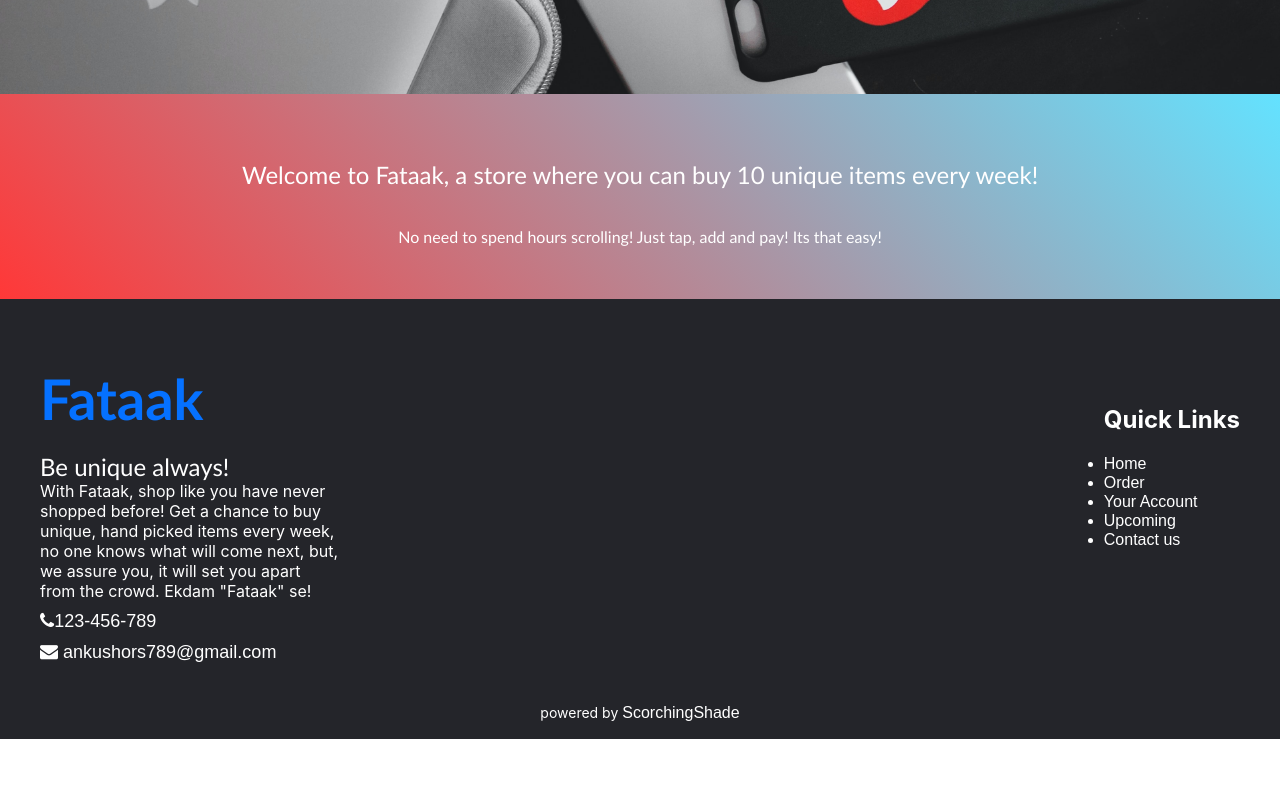
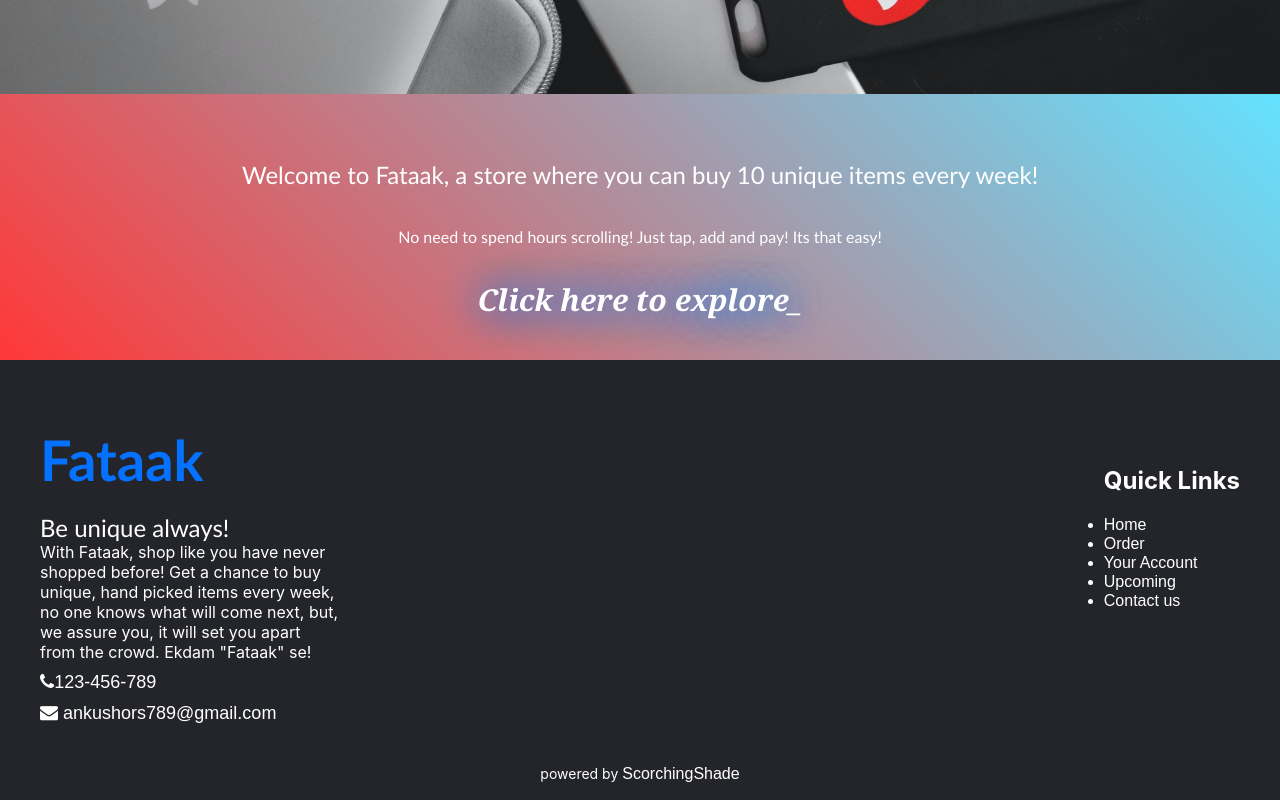
Before and after one commit to ScorchingShade/Fataak, a React (Create React App) app: page / in a window 1280 px wide. Shown: the part 824-1624 px from the top of the page. Before the commit the page ends 1563 px from the top, so only its background shows below. Built offline with nearby package versions, Linux system fonts and the light colour scheme.

Commit message:
resolved some bugs , added a css button to move to next page

```diff
--- a/src/components/Footer.js
+++ b/src/components/Footer.js
@@ -1,6 +1,7 @@
 import React from 'react'
 
 function Footer() {
+    let url="";
     return (
         <div>
             <footer className="footer__dark" style={{padding:"1.3%"}}>
@@ -31,11 +32,11 @@ function Footer() {
                             <h2 className="footer__item-title">Quick Links</h2>
                             <br></br>
                             <ul className="footer__item-list">
-                                <li><a className="footer__item-link" href="#">Home</a></li>
-                                <li><a className="footer__item-link" href="#">Order</a></li>
-                                <li><a className="footer__item-link" href="#">Your Account</a></li>
-                                <li><a className="footer__item-link" href="#">Upcoming</a></li>
-                                <li><a className="footer__item-link" href="#">Contact us</a></li>
+                                <li><a className="footer__item-link" href={url}>Home</a></li>
+                                <li><a className="footer__item-link" href={url}>Order</a></li>
+                                <li><a className="footer__item-link" href={url}>Your Account</a></li>
+                                <li><a className="footer__item-link" href={url}>Upcoming</a></li>
+                                <li><a className="footer__item-link" href={url}>Contact us</a></li>
                             </ul>
                         </div>
 
--- a/src/components/LandingPage.js
+++ b/src/components/LandingPage.js
@@ -14,16 +14,16 @@ function LandingPage() {
             <p className="disp-sm" style={{textAlign:"center"}}>10 items, 7 days, best prices always!</p>
             <div className="glow-position">
                 <ul className="ul-move tooltip">
-                    <li className="tooltip-1"><a href={url}><i className="fa fa-home" aria-hidden="true"></i></a>
+                    <li className="tooltip-1"><a href={url}><i className="fa fa-home" aria-hidden="true"></i> </a>
                     <span className="tooltiptext">Home</span>
                     </li>
-                    <li className="tooltip-2"><a href={url}><i className="fa fa-user-circle" aria-hidden="true"></i></a>
+                    <li className="tooltip-2"><a href={url}><i className="fa fa-user-circle" aria-hidden="true"></i> </a>
                     <span className="tooltiptext">Account</span>
                     </li>
-                    <li className="tooltip-3"><a href={url}><i className="fa fa-cart-plus" aria-hidden="true"></i></a>
+                    <li className="tooltip-3"><a href={url}><i className="fa fa-cart-plus" aria-hidden="true"></i> </a>
                     <span className="tooltiptext">Order now</span>
                     </li>
-                    <li className="tooltip-4"><a href={url}><i className="fa fa-star" aria-hidden="true"></i></a>
+                    <li className="tooltip-4"><a href={url}><i className="fa fa-star" aria-hidden="true"></i> </a>
                     <span className="tooltiptext">Upcoming!</span>
                     </li>
                 </ul>
@@ -43,7 +43,12 @@ function LandingPage() {
             <br></br>
                 <p className="disp-sm caption-text">Welcome to Fataak, a store where you can buy 10 unique items every week!</p>
                 <p className="disp-xs shake caption-sub-text">No need to spend hours scrolling! Just tap, add and pay! Its that easy!</p>
+                <br></br>
 
+                <div>
+        <span class="arrow">Click here to explore</span>
+        <span class="dash">_</span>
+        </div>
 
             <br></br>
             <br></br>
--- a/src/style/landing.css
+++ b/src/style/landing.css
@@ -134,3 +134,65 @@
 .tooltip-4:hover .tooltiptext {
     visibility: visible;
 }
+
+
+/*Landing button*/
+
+@-webkit-keyframes blink {
+    to {
+        opacity: 0.0;
+    }
+}
+
+@-moz-keyframes blink {
+    to {
+        opacity: 0.0;
+    }
+}
+
+@-ms-keyframes blink {
+    to {
+        opacity: 0.0;
+    }
+}
+
+@-o-keyframes blink {
+    to {
+        opacity: 0.0;
+    }
+}
+
+@keyframes blink {
+    to {
+        opacity: 0.0;
+    }
+}
+
+.arrow {
+    font: italic bold 30px Georgia, serif;
+    color: white;
+    text-shadow: 0px 0px 40px #1482ff, 0px 0px 40px #1482ff;
+    cursor: pointer;
+}
+
+.dash {
+    cursor: pointer;
+    font: italic bold 30px Georgia, serif;
+    color: white;
+    text-shadow: 0px 0px 40px #1482ff, 0px 0px 40px #1482ff, 0px 0px 40px #1482ff;
+    -webkit-animation-name: blink;
+    -webkit-animation-duration: 1s;
+    -webkit-animation-iteration-count: infinite;
+    -moz-animation-name: blink;
+    -moz-animation-duration: 1s;
+    -moz-animation-iteration-count: infinite;
+    -ms-animation-name: blink;
+    -ms-animation-duration: 1s;
+    -ms-animation-iteration-count: infinite;
+    -o-animation-name: blink;
+    -o-animation-duration: 1s;
+    -o-animation-iteration-count: infinite;
+    animation-name: blink;
+    animation-duration: 1s;
+    animation-iteration-count: infinite;
+}
```
